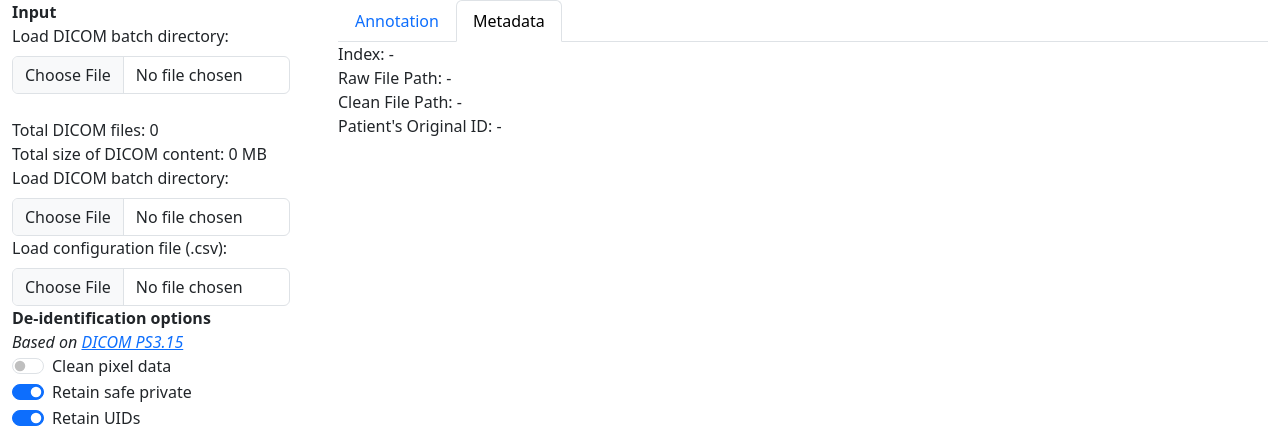
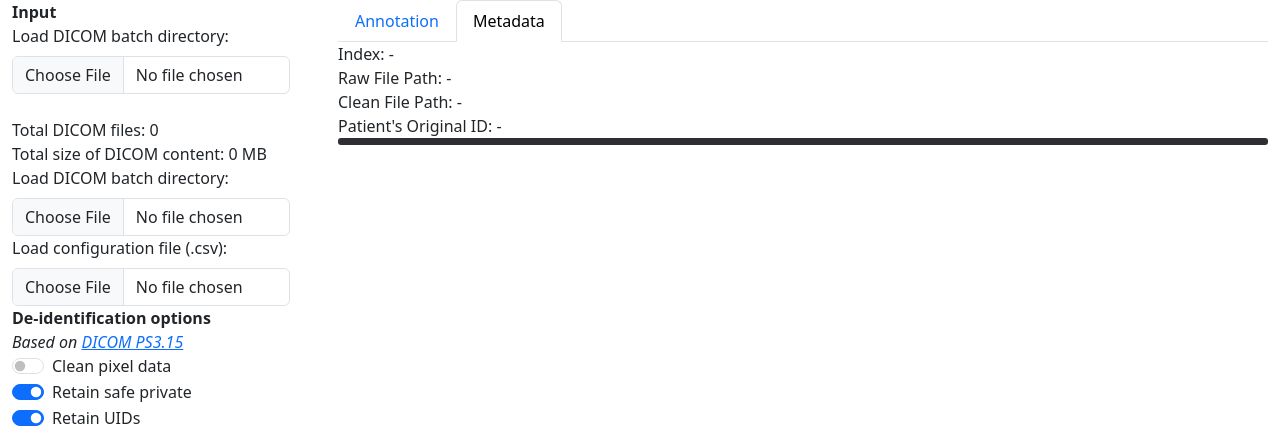
Before and after one commit to valab-certh/meddisc, a FastAPI app: page / in a window 1280 px wide, after a click on "Metadata". Shown: the top 430 px of the page. Run offline with FastAPI, Linux system fonts and the light colour scheme; parts of the project's set-up code (start-up, migrations or seed data) failed here and were passed over.

Commit message:
Metadata table fix

```diff
--- a/python/static/style.css
+++ b/python/static/style.css
@@ -37,3 +37,123 @@ body {
     pointer-events: none;
     cursor: crosshair;
 }
+
+.metadata-table
+{
+    overflow: hidden;
+    background-color: rgba(47, 47, 51, 255);
+    color: white;
+    border-radius: 3px;
+    padding-left: 7px;
+    padding-bottom: 7px;
+}
+
+.outer-row
+{
+    display: flex;
+    border: 0px;
+}
+
+.inner-table, .inner-table-column-names
+{
+    display: table;
+    max-width: 99.5%;
+    min-width: 99.5%;
+}
+
+.inner-row:hover
+{
+    background-color: rgba(60, 60, 70, 255);
+    transition: background-color 0.3s;
+}
+
+.table-row
+{
+    display: table-cell;
+    flex: 1;
+    max-width: 49.5%;
+    min-width: 49.5%;
+    border-left: 0px;
+    border-right: 0px;
+}
+
+.cell-expand-row
+{
+    display: table-cell;
+    border: 1px solid rgba(39, 39, 43, 255);
+    border-left: 2px solid rgba(39, 39, 43, 255);
+    border-right: 0px solid rgba(39, 39, 43, 255);
+    width: 14px;
+    min-width: 14px;
+    padding: 2px;
+    text-align: center;
+    line-height: 30px;
+}
+
+.image-row-left-label
+{
+    display: table-cell;
+    width: 21px;
+    min-width: 21px;
+    padding: 2px;
+}
+
+.cell-expand-row-margin
+{
+    display: table-cell;
+    background-color: rgba(47, 47, 51, 255);
+    width: 16px;
+    min-width: 16px;
+    padding: 2px;
+    text-align: center;
+    line-height: 30px;
+}
+
+.cell-dataset, .empty-cleaned-row
+{
+    display: table-cell;
+    border: 1px solid rgba(39, 39, 43, 255);
+    width: 100%;
+    padding: 8px;
+    word-break: break-all;
+}
+
+.cell-dcmtag-id
+{
+    display: table-cell;
+    border: 1px solid rgba(39,39,43,255);
+    width: 110px;
+    min-width: 110px;
+    padding: 8px;
+    word-break: break-all;
+}
+
+.cell-dcmtag-vr
+{
+    display: table-cell;
+    border: 1px solid rgba(39,39,43,255);
+    width: 40px;
+    min-width: 40px;
+    padding: 8px;
+    word-break: break-all;
+}
+
+.cell-dcmtag-value
+{
+    flex: 1;
+    display: table-cell;
+    border: 1px solid rgba(39,39,43,255);
+    width: 100%;
+    padding: 8px;
+    word-break: break-all;
+}
+
+.cell-dcmtag-name
+{
+    display: table-cell;
+    border: 1px solid rgba(39,39,43,255);
+    width: 200px;
+    min-width: 200px;
+    padding: 8px;
+    word-break: break-all;
+}
--- a/python/templates/index.html
+++ b/python/templates/index.html
@@ -13,9 +13,7 @@
               crossorigin="anonymous">
         <link rel="stylesheet"
               href="https://cdn.jsdelivr.net/npm/bootstrap-icons@1.11.3/font/bootstrap-icons.min.css">
-        <link rel="stylesheet"
-              type="text/css"
-              href="{{ url_for('static', path='style.css') }}">
+        <link rel="stylesheet" type="text/css" href="static/style.css">
     </head>
     <body>
         <div class="row">
@@ -284,7 +282,7 @@
                                 <br>
                                 Patient's Original ID: -
                             </div>
-                            <div id="MetadataTable"></div>
+                            <div id="MetadataTable" class="metadata-table"></div>
                         </div>
                     </div>
                 </div>
```
